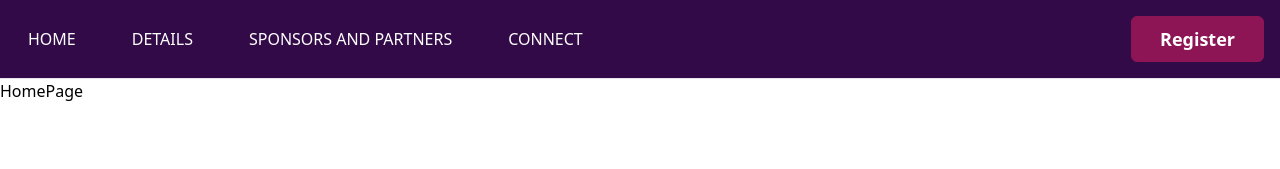
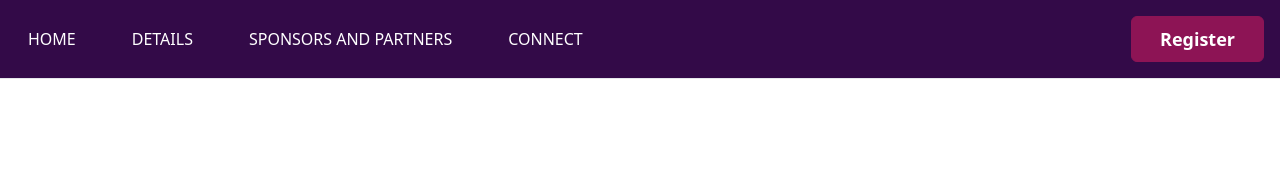
Before and after one commit to tomsabu444/Pala-Marathon-Website, a React (Vite) app in the folder client/: page / in a window 1280 px wide. Shown: the top 169 px of the page. Built offline with nearby package versions, Linux system fonts and the light colour scheme.

Commit message:
Refactor HomePage component structure with semantic sections for better organization

```diff
--- a/client/src/pages/HomePage.jsx
+++ b/client/src/pages/HomePage.jsx
@@ -1,9 +1,21 @@
-import React from 'react'
+import React from "react";
 
 function HomePage() {
   return (
-    <div>HomePage</div>
-  )
+    <main className="bg-[#FFCDE8]">
+      {/* landing page */}
+      <section></section>
+
+      {/* about us */}
+      <section></section>
+
+      {/* services */}
+      <section></section>
+
+      {/* contact us */}
+      <section></section>
+    </main>
+  );
 }
 
-export default HomePage
+export default HomePage;
```
